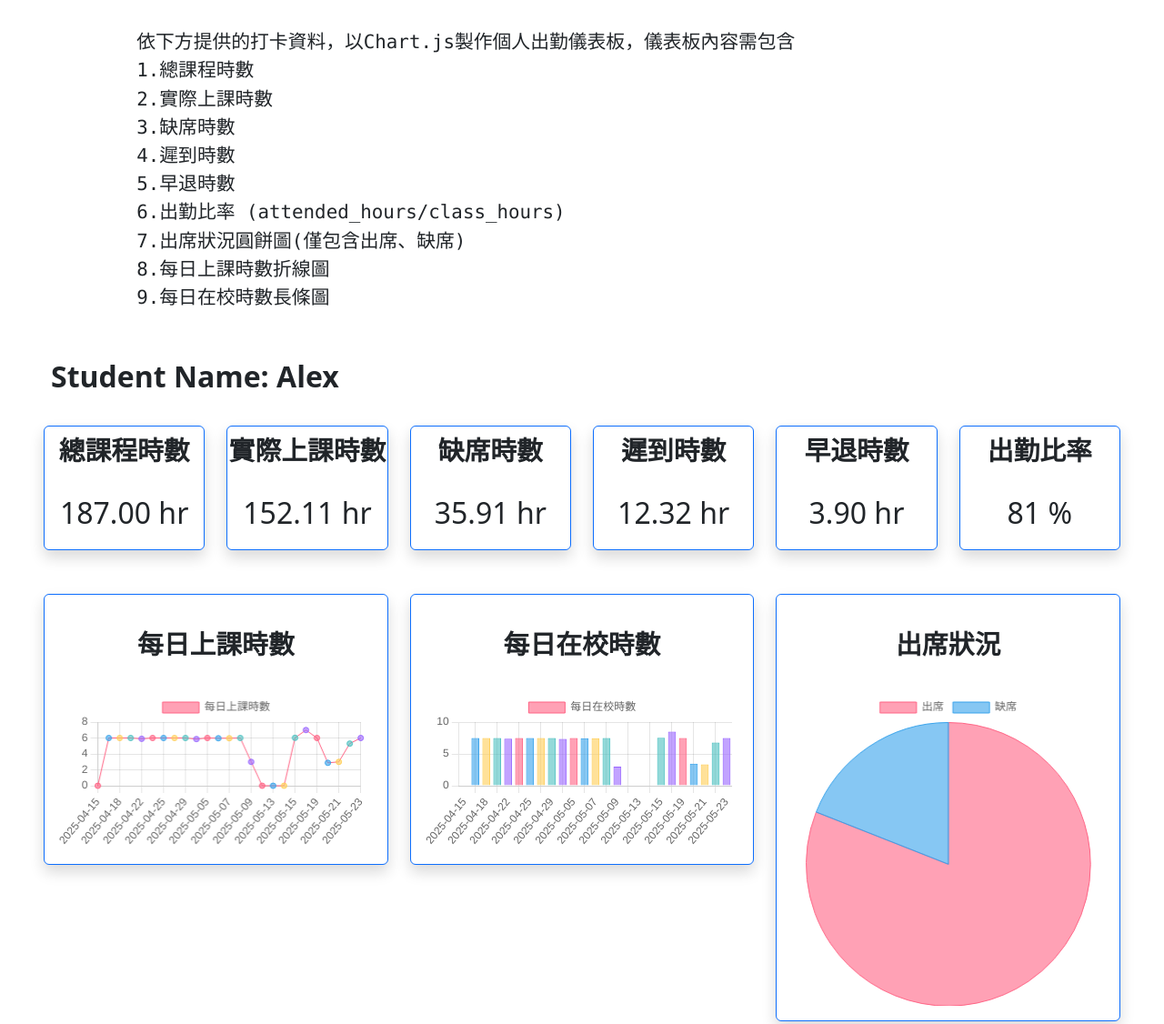
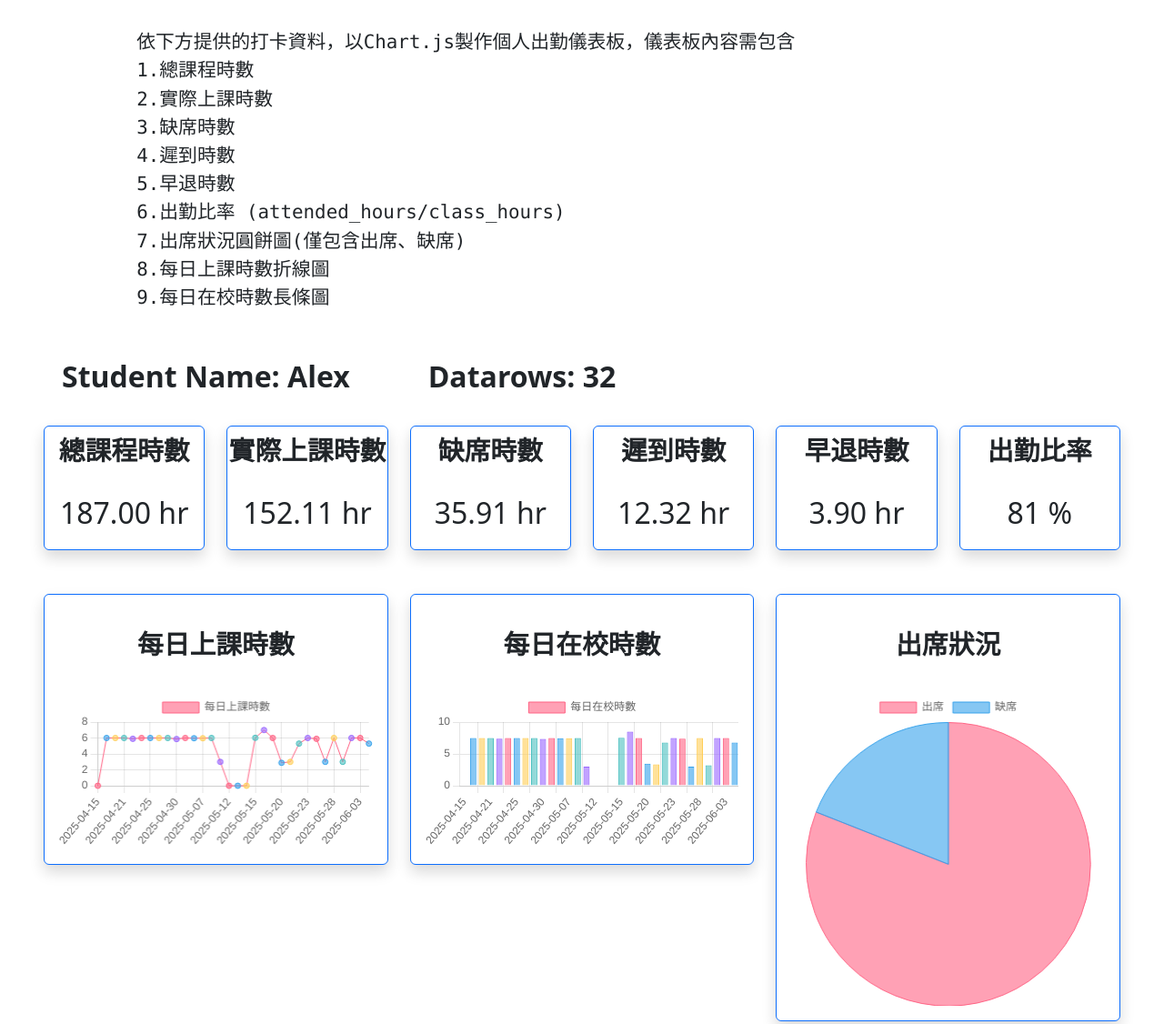
Before and after one commit to alexlin1127/attendance-dashboard, a plain HTML site: page index.html in a window 1280 px wide. Shown: the top 1126 px of the page at 91% size. Drawn offline with nearby package versions, Linux system fonts and the light colour scheme.

Commit message:
20250610: Refactor attendance data structure and update HTML layout for improved readability and functionality

```diff
--- a/attendance_2.json
+++ b/attendance_2.json
@@ -3,152 +3,194 @@
     {
       "name": "Alex",
       "class_date": "2025-04-15",
-            "attended_hours": "0",
-            "raw_hours": "0"
+      "raw_hours": "0",
+      "attended_hours": "0"
     },
     {
       "name": "Alex",
       "class_date": "2025-04-16",
-            "attended_hours": "6",
-            "raw_hours": "7.5"
+      "raw_hours": "7.5",
+      "attended_hours": "6"
     },
     {
       "name": "Alex",
       "class_date": "2025-04-18",
-            "attended_hours": "6",
-            "raw_hours": "7.5"
+      "raw_hours": "7.5",
+      "attended_hours": "6"
     },
     {
       "name": "Alex",
       "class_date": "2025-04-21",
-            "attended_hours": "6",
-            "raw_hours": "7.5"
+      "raw_hours": "7.5",
+      "attended_hours": "6"
     },
     {
       "name": "Alex",
       "class_date": "2025-04-22",
-            "attended_hours": "5.9",
-            "raw_hours": "7.4"
+      "raw_hours": "7.4",
+      "attended_hours": "5.9"
     },
     {
       "name": "Alex",
       "class_date": "2025-04-24",
-            "attended_hours": "6",
-            "raw_hours": "7.5"
+      "raw_hours": "7.5",
+      "attended_hours": "6"
     },
     {
       "name": "Alex",
       "class_date": "2025-04-25",
-            "attended_hours": "6",
-            "raw_hours": "7.5"
+      "raw_hours": "7.5",
+      "attended_hours": "6"
     },
     {
       "name": "Alex",
       "class_date": "2025-04-28",
-            "attended_hours": "6",
-            "raw_hours": "7.5"
+      "raw_hours": "7.5",
+      "attended_hours": "6"
     },
     {
       "name": "Alex",
       "class_date": "2025-04-29",
-            "attended_hours": "6",
-            "raw_hours": "7.5"
+      "raw_hours": "7.5",
+      "attended_hours": "6"
     },
     {
       "name": "Alex",
       "class_date": "2025-04-30",
-            "attended_hours": "5.87",
-            "raw_hours": "7.37"
+      "raw_hours": "7.37",
+      "attended_hours": "5.87"
     },
     {
       "name": "Alex",
       "class_date": "2025-05-05",
-            "attended_hours": "6",
-            "raw_hours": "7.5"
+      "raw_hours": "7.5",
+      "attended_hours": "6"
     },
     {
       "name": "Alex",
       "class_date": "2025-05-06",
-            "attended_hours": "5.97",
-            "raw_hours": "7.47"
+      "raw_hours": "7.47",
+      "attended_hours": "5.97"
     },
     {
       "name": "Alex",
       "class_date": "2025-05-07",
-            "attended_hours": "5.97",
-            "raw_hours": "7.47"
+      "raw_hours": "7.47",
+      "attended_hours": "5.97"
     },
     {
       "name": "Alex",
       "class_date": "2025-05-08",
-            "attended_hours": "6",
-            "raw_hours": "7.5"
+      "raw_hours": "7.5",
+      "attended_hours": "6"
     },
     {
       "name": "Alex",
       "class_date": "2025-05-09",
-            "attended_hours": "3",
-            "raw_hours": "3"
+      "raw_hours": "3",
+      "attended_hours": "3"
     },
     {
       "name": "Alex",
       "class_date": "2025-05-12",
-            "attended_hours": "0",
-            "raw_hours": "0"
+      "raw_hours": "0",
+      "attended_hours": "0"
     },
     {
       "name": "Alex",
       "class_date": "2025-05-13",
-            "attended_hours": "0",
-            "raw_hours": "0"
+      "raw_hours": "0",
+      "attended_hours": "0"
     },
     {
       "name": "Alex",
       "class_date": "2025-05-14",
-            "attended_hours": "0",
-            "raw_hours": "0"
+      "raw_hours": "0",
+      "attended_hours": "0"
     },
     {
       "name": "Alex",
       "class_date": "2025-05-15",
-            "attended_hours": "6.02",
-            "raw_hours": "7.52"
+      "raw_hours": "7.52",
+      "attended_hours": "6.02"
     },
     {
       "name": "Alex",
       "class_date": "2025-05-16",
-            "attended_hours": "7",
-            "raw_hours": "8.5"
+      "raw_hours": "8.5",
+      "attended_hours": "7"
     },
     {
       "name": "Alex",
       "class_date": "2025-05-19",
-            "attended_hours": "6",
-            "raw_hours": "7.5"
+      "raw_hours": "7.5",
+      "attended_hours": "6"
     },
     {
       "name": "Alex",
       "class_date": "2025-05-20",
-            "attended_hours": "2.88",
-            "raw_hours": "3.48"
+      "raw_hours": "3.48",
+      "attended_hours": "2.88"
     },
     {
       "name": "Alex",
       "class_date": "2025-05-21",
-            "attended_hours": "3",
-            "raw_hours": "3.35"
+      "raw_hours": "3.35",
+      "attended_hours": "3"
     },
     {
       "name": "Alex",
       "class_date": "2025-05-22",
-            "attended_hours": "5.3",
-            "raw_hours": "6.8"
+      "raw_hours": "6.8",
+      "attended_hours": "5.3"
     },
     {
       "name": "Alex",
       "class_date": "2025-05-23",
-            "attended_hours": "6",
-            "raw_hours": "7.5"
+      "raw_hours": "7.5",
+      "attended_hours": "6"
+    },
+    {
+      "name": "Alex",
+      "class_date": "2025-05-26",
+      "raw_hours": "7.4",
+      "attended_hours": "5.9"
+    },
+    {
+      "name": "Alex",
+      "class_date": "2025-05-27",
+      "raw_hours": "3",
+      "attended_hours": "3"
+    },
+    {
+      "name": "Alex",
+      "class_date": "2025-05-28",
+      "raw_hours": "7.5",
+      "attended_hours": "6"
+    },
+    {
+      "name": "Alex",
+      "class_date": "2025-05-29",
+      "raw_hours": "3.22",
+      "attended_hours": "3"
+    },
+    {
+      "name": "Alex",
+      "class_date": "2025-06-02",
+      "raw_hours": "7.5",
+      "attended_hours": "6"
+    },
+    {
+      "name": "Alex",
+      "class_date": "2025-06-03",
+      "raw_hours": "7.5",
+      "attended_hours": "6"
+    },
+    {
+      "name": "Alex",
+      "class_date": "2025-06-04",
+      "raw_hours": "6.8",
+      "attended_hours": "5.3"
     }
   ]
 }
--- a/attendance_log.json
+++ b/attendance_log.json
@@ -2,6 +2,7 @@
   "data": [
     {
       "name": "Alex",
+      "datarows": "32",
       "class_hours": "187.00",
       "attended_hours": "152.11",
       "absent_hours": "35.91",
--- a/index.html
+++ b/index.html
@@ -19,7 +19,7 @@
   </head>
 
   <body>
-        <pre style="font-size: 1.3rem;">
+    <pre style="font-size: 1.3rem">
 
             依下方提供的打卡資料，以Chart.js製作個人出勤儀表板，儀表板內容需包含
             1.總課程時數
@@ -35,6 +35,7 @@
 
     <div class="container-fluid px-5">
       <div class="row">
+        <div class="col-12 col-md-4">
           <div
             id="student_name"
             style="
@@ -45,44 +46,92 @@
             "
           ></div>
         </div>
+        <div class="col-12 col-md-4">
+          <div
+            id="datarows"
+            style="
+              font-size: 2rem;
+              font-weight: 600;
+              padding-bottom: 30px;
+              padding-left: 20px;
+            "
+          ></div>
+        </div>
+      </div>
     </div>
 
     <div class="container-fluid px-5">
       <div class="row" id="attendance-card">
         <div class="col-12 col-md-2">
           <div class="card text-center pt-1 border-primary shadow">
-                        <div class="card-title" style="font-size: 1.8rem; font-weight: 600;">總課程時數</div>
-                        <div class="card-body" id="class_hours" style="font-size: 2rem;"></div>
+            <div class="card-title" style="font-size: 1.8rem; font-weight: 600">
+              總課程時數
+            </div>
+            <div
+              class="card-body"
+              id="class_hours"
+              style="font-size: 2rem"
+            ></div>
           </div>
         </div>
         <div class="col-12 col-md-2">
           <div class="card text-center pt-1 border-primary shadow">
-                        <div class="card-title" style="font-size: 1.8rem; font-weight: 600;">實際上課時數</div>
-                        <div class="card-body" id="attended_hours" style="font-size: 2rem;"></div>
+            <div class="card-title" style="font-size: 1.8rem; font-weight: 600">
+              實際上課時數
+            </div>
+            <div
+              class="card-body"
+              id="attended_hours"
+              style="font-size: 2rem"
+            ></div>
           </div>
         </div>
         <div class="col-12 col-md-2">
           <div class="card text-center pt-1 border-primary shadow">
-                        <div class="card-title" style="font-size: 1.8rem; font-weight: 600;">缺席時數</div>
-                        <div class="card-body" id="absent_hours" style="font-size: 2rem;"></div>
+            <div class="card-title" style="font-size: 1.8rem; font-weight: 600">
+              缺席時數
+            </div>
+            <div
+              class="card-body"
+              id="absent_hours"
+              style="font-size: 2rem"
+            ></div>
           </div>
         </div>
         <div class="col-12 col-md-2">
           <div class="card text-center pt-1 border-primary shadow">
-                        <div class="card-title" style="font-size: 1.8rem; font-weight: 600;">遲到時數</div>
-                        <div class="card-body" id="late_hours" style="font-size: 2rem;"></div>
+            <div class="card-title" style="font-size: 1.8rem; font-weight: 600">
+              遲到時數
+            </div>
+            <div
+              class="card-body"
+              id="late_hours"
+              style="font-size: 2rem"
+            ></div>
           </div>
         </div>
         <div class="col-12 col-md-2">
           <div class="card text-center pt-1 border-primary shadow">
-                        <div class="card-title" style="font-size: 1.8rem; font-weight: 600;">早退時數</div>
-                        <div class="card-body" id="leave_early_hours" style="font-size: 2rem;"></div>
+            <div class="card-title" style="font-size: 1.8rem; font-weight: 600">
+              早退時數
+            </div>
+            <div
+              class="card-body"
+              id="leave_early_hours"
+              style="font-size: 2rem"
+            ></div>
           </div>
         </div>
         <div class="col-12 col-md-2">
           <div class="card text-center pt-1 border-primary shadow">
-                        <div class="card-title" style="font-size: 1.8rem; font-weight: 600;">出勤比率</div>
-                        <div class="card-body" id="attendance_rate" style="font-size: 2rem;"></div>
+            <div class="card-title" style="font-size: 1.8rem; font-weight: 600">
+              出勤比率
+            </div>
+            <div
+              class="card-body"
+              id="attendance_rate"
+              style="font-size: 2rem"
+            ></div>
           </div>
         </div>
       </div>
@@ -93,36 +142,39 @@
         <div class="col-12 col-md-4">
           <div class="card text-center pt-3 border-primary shadow">
             <div class="card-body">
-                            <div class="card-title pb-4" style="font-size: 1.8rem; font-weight: 600;">每日上課時數</div>
-                            <canvas
-                                id="attendance_hours"
-                                width="400"
-                                height="200"
-                            ></canvas>
+              <div
+                class="card-title pb-4"
+                style="font-size: 1.8rem; font-weight: 600"
+              >
+                每日上課時數
+              </div>
+              <canvas id="attendance_hours" width="400" height="200"></canvas>
             </div>
           </div>
         </div>
         <div class="col-12 col-md-4">
           <div class="card text-center pt-3 border-primary shadow">
             <div class="card-body">
-                            <div class="card-title pb-4" style="font-size: 1.8rem; font-weight: 600;">每日在校時數</div>
-                            <canvas
-                                id="raw_hours"
-                                width="400"
-                                height="200"
-                            ></canvas>
+              <div
+                class="card-title pb-4"
+                style="font-size: 1.8rem; font-weight: 600"
+              >
+                每日在校時數
+              </div>
+              <canvas id="raw_hours" width="400" height="200"></canvas>
             </div>
           </div>
         </div>
         <div class="col-12 col-md-4">
           <div class="card text-center pt-3 border-primary shadow">
             <div class="card-body">
-                            <div class="card-title pb-4" style="font-size: 1.8rem; font-weight: 600;">出席狀況</div>
-                            <canvas
-                                id="attendance"
-                                width="400"
-                                height="200"
-                            ></canvas>
+              <div
+                class="card-title pb-4"
+                style="font-size: 1.8rem; font-weight: 600"
+              >
+                出席狀況
+              </div>
+              <canvas id="attendance" width="400" height="200"></canvas>
             </div>
           </div>
         </div>
@@ -136,6 +188,10 @@
           document.getElementById(
             "student_name"
           ).innerHTML = `Student Name: ${data["data"][0]["name"]}`;
+          document.getElementById(
+            "datarows"
+          ).innerHTML = `Datarows: ${data["data"][0]["datarows"]}`;
+
           document.getElementById(
             "class_hours"
           ).innerHTML = `${data["data"][0]["class_hours"]} hr`;
@@ -151,9 +207,9 @@
           document.getElementById(
             "leave_early_hours"
           ).innerHTML = `${data["data"][0]["leave_early_hours"]} hr`;
-                    document.getElementById(
-                        "attendance_rate"
-                    ).innerHTML = `${data["data"][0]["attendance_rate"]*100} %`;
+          document.getElementById("attendance_rate").innerHTML = `${
+            data["data"][0]["attendance_rate"] * 100
+          } %`;
 
           const ctx3 = document.getElementById("attendance");
           new Chart(ctx3, {
```
Lines whose indentation alone changed are shown as unchanged.
